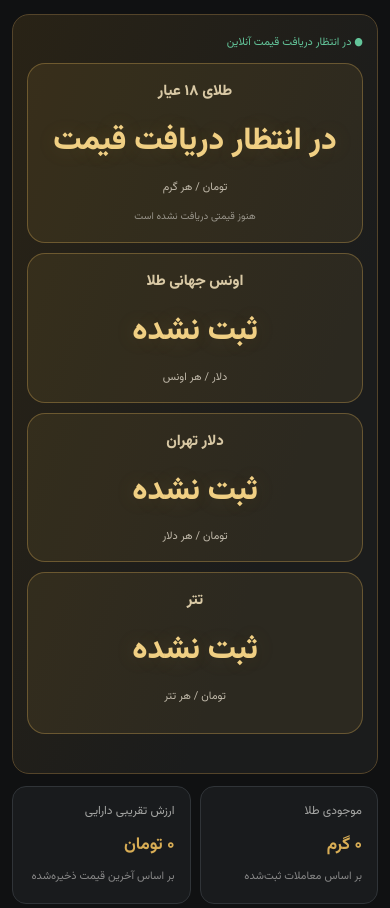
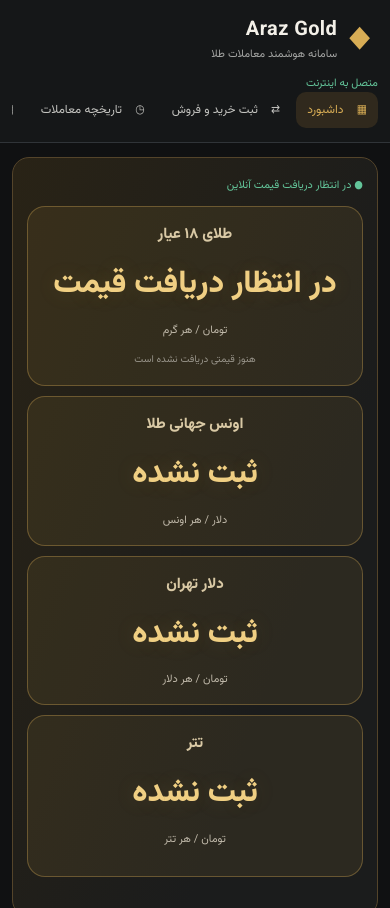
Before and after one commit to arsalanferaghat/Araz-Gold, a plain HTML site: page index.html in a window 390 px wide. Shown: the top 908 px of the page. Drawn offline with Linux system fonts and the light colour scheme; no server answers.

Commit message:
Update style.css

```diff
--- a/style.css
+++ b/style.css
@@ -1144,3 +1144,28 @@ footer a:hover {
         white-space: nowrap;
     }
 }
+@media (max-width: 650px) {
+    body {
+        display: flex !important;
+        flex-direction: column !important;
+    }
+
+    .sidebar {
+        order: -1 !important;
+        position: relative !important;
+        top: 0 !important;
+        bottom: auto !important;
+        left: auto !important;
+        right: auto !important;
+        width: 100% !important;
+        height: auto !important;
+        flex: 0 0 auto !important;
+        transform: none !important;
+    }
+
+    .main-content {
+        order: 1 !important;
+        width: 100% !important;
+        flex: 1 1 auto !important;
+    }
+}
```
